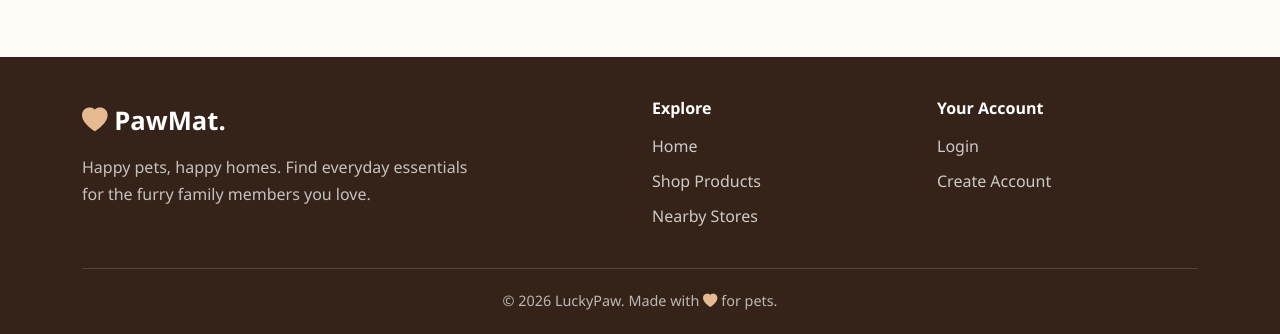
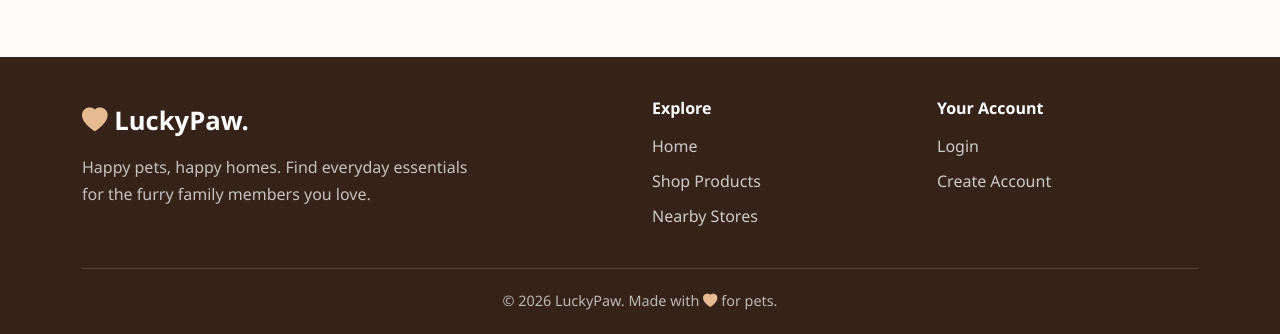
Before and after one commit to plazachristian221/Karinderya-repo, a Flask app: page / in a window 1280 px wide. Shown: the part 690-1024 px from the top of the page. Run offline with Flask 3, Linux system fonts and the light colour scheme; data that the repository does not hold is empty; some libraries are stand-ins or nearby versions.

Commit message:
Update PawMart website and CRUD features

```diff
--- a/templates/base.html
+++ b/templates/base.html
@@ -172,7 +172,7 @@
                 <a href="{{ url_for('home') }}"
                    class="footer-brand">
                     <i class="bi bi-heart-fill"></i>
-                    PawMat.
+                    LuckyPaw.
                 </a>
 
                 <p class="footer-description">
```
Also changed, not shown: ReadME.md (added).
